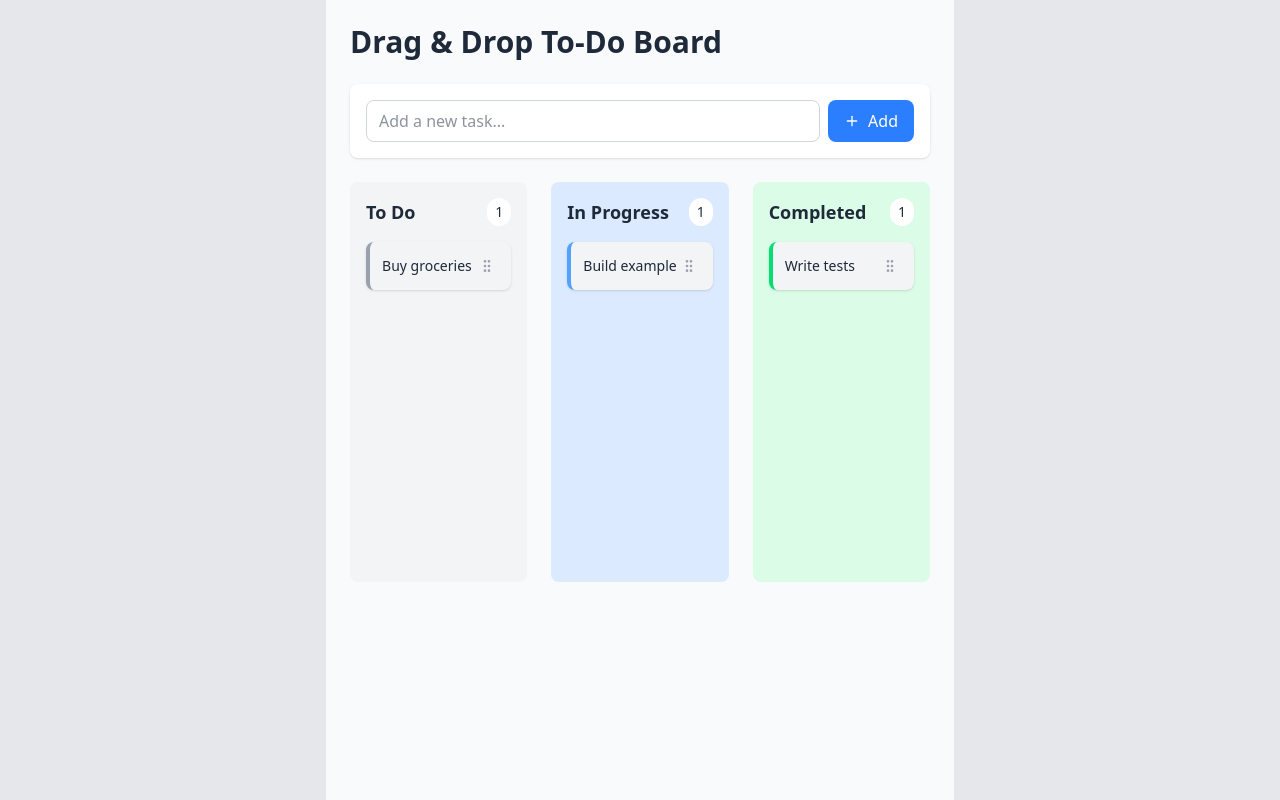
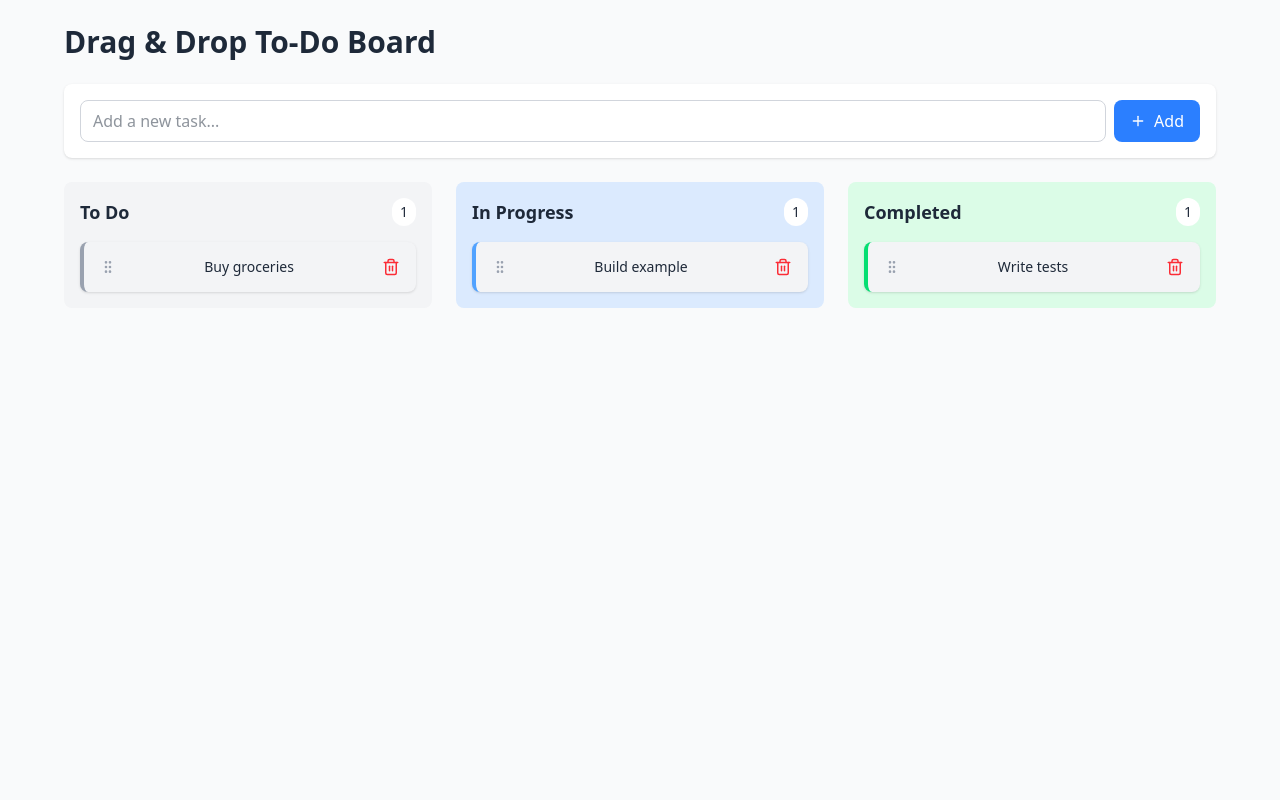
Before and after one commit to Prefna-Vagheni/Drag-Drop-Board, a React (Vite) app: page / in a window 1280 px wide. Built offline with nearby package versions, Linux system fonts and the light colour scheme.

Commit message:
Update: components

```diff
--- a/src/ui/AppLayout.jsx
+++ b/src/ui/AppLayout.jsx
@@ -6,7 +6,7 @@ import Column from './Column';
 
 function AppLayout() {
   return (
-    <div className="w-full h-screen flex flex-col justify-center items-center text-gray-800 bg-gray-200">
+    <div className="w-full h-screen text-gray-800 bg-gray-200">
       {/* <Header /> */}
       {/* <TestDraDroppaleContainer /> */}
       <Column />
--- a/src/ui/Column.jsx
+++ b/src/ui/Column.jsx
@@ -1,4 +1,3 @@
-// DragDropTodoApp.jsx
 import { useEffect, useState } from 'react';
 import {
   DndContext,
@@ -9,14 +8,8 @@ import {
   useSensor,
   useSensors,
 } from '@dnd-kit/core';
-import {
-  SortableContext,
-  arrayMove,
-  sortableKeyboardCoordinates,
-} from '@dnd-kit/sortable';
-import { CSS } from '@dnd-kit/utilities';
-import { Plus, GripVertical } from 'lucide-react'; // swap if you use different icon lib
-import SortableItem from './SortableItem';
+import { arrayMove, sortableKeyboardCoordinates } from '@dnd-kit/sortable';
+import { Plus, GripVertical } from 'lucide-react';
 import DroppableColumn from './DroppableColumn';
 
 const columns = [
@@ -185,6 +178,11 @@ export default function DragDropTodoApp() {
     if (e.key === 'Enter') addTask();
   };
 
+  const handleDelete = (id) => {
+    console.log('clicked');
+    setTasks((prev) => prev.filter((task) => task.id !== id));
+  };
+
   return (
     <div className="p-6 bg-gray-50 min-h-screen">
       <div className="max-w-6xl mx-auto">
@@ -228,6 +226,7 @@ export default function DragDropTodoApp() {
                 bgColor={col.bg}
                 text={col.text}
                 tasks={getTasksByStatus(col.id)}
+                onDelete={handleDelete}
               />
             ))}
           </div>
@@ -249,77 +248,3 @@ export default function DragDropTodoApp() {
     </div>
   );
 }
-
-/* ---------- DroppableColumn ---------- */
-/* Registers as droppable and uses SortableContext for reordering */
-// function DroppableColumn({ id, title, bg, text, tasks }) {
-//   // register column as droppable so DnD knows when we hover the column itself
-//   const { setNodeRef: setDroppableNodeRef } = useDroppable({ id });
-
-//   return (
-//     <div
-//       ref={setDroppableNodeRef}
-//       className={`p-4 rounded-lg shadow-sm ${bg} min-h-[400px]`}
-//     >
-//       <h2 className={`font-semibold mb-4 ${text}`}>{title}</h2>
-
-//       <SortableContext
-//         items={tasks.map((t) => t.id)}
-//         strategy={verticalListSortingStrategy}
-//       >
-//         <div className="space-y-2">
-//           {tasks.map((task) => (
-//             <SortableItem key={task.id} id={task.id} title={task.title} />
-//           ))}
-//         </div>
-//       </SortableContext>
-//     </div>
-//   );
-// }
-
-/* ---------- SortableTask ---------- */
-/* Each task must use useSortable to be draggable/sortable */
-// function SortableTask({ id, title, status }) {
-//   const {
-//     attributes,
-//     listeners,
-//     setNodeRef,
-//     transform,
-//     transition,
-//     isDragging,
-//   } = useSortable({ id });
-//   const style = {
-//     transform: CSS.Transform.toString(transform),
-//     transition,
-//     // a slight scale while dragging for better UX
-//     ...(isDragging ? { boxShadow: '0 6px 18px rgba(0,0,0,0.12)' } : {}),
-//   };
-
-//   const getStatusColor = (status) => {
-//     switch (status) {
-//       case 'todo':
-//         return 'border-l-gray-400';
-//       case 'inprogress':
-//         return 'border-l-blue-400';
-//       case 'completed':
-//         return 'border-l-green-400';
-//       default:
-//         return 'border-l-gray-400';
-//     }
-//   };
-
-//   return (
-//     <div
-//       ref={setNodeRef}
-//       style={style}
-//       {...attributes}
-//       {...listeners}
-//       className={`bg-white p-3 rounded-lg shadow flex justify-between items-center cursor-grab ${getStatusColor(
-//         status
-//       )}`}
-//     >
-//       <span className="text-sm">{title}</span>
-//       <GripVertical size={14} className="text-gray-400" />
-//     </div>
-//   );
-// }
--- a/src/ui/DroppableColumn.jsx
+++ b/src/ui/DroppableColumn.jsx
@@ -11,12 +11,14 @@ export default function DroppableColumn({
   bgColor,
   textColor,
   id,
+  onDelete,
 }) {
   const { setNodeRef: setDroppableNodeRef } = useDroppable({ id });
+
   return (
     <div
       ref={setDroppableNodeRef}
-      className={`${bgColor} p-4 rounded-lg min-h-[400px]`}
+      className={`${bgColor} p-4 rounded-lg min-h-[100px] overflow-y-scroll`}
     >
       <div className="flex items-center justify-between mb-4">
         <h2 className={`font-semibold text-lg ${textColor}`}>{title}</h2>
@@ -37,11 +39,12 @@ export default function DroppableColumn({
               id={task.id}
               title={task.title}
               status={task.status}
+              onDelete={onDelete}
             />
           ))}
           {tasks.length === 0 && (
             <div className="text-gray-500 text-center py-8 text-sm">
-              Drop tasks here
+              No tasks yet. Drop a new one here
             </div>
           )}
         </div>
--- a/src/ui/SortableItem.jsx
+++ b/src/ui/SortableItem.jsx
@@ -1,8 +1,8 @@
 import { useSortable } from '@dnd-kit/sortable';
 import { CSS } from '@dnd-kit/utilities';
-import { GripVertical } from 'lucide-react';
+import { GripVertical, Trash2 } from 'lucide-react';
 
-export default function SortableItem({ id, title, status }) {
+export default function SortableItem({ id, title, status, onDelete }) {
   const {
     attributes,
     listeners,
@@ -15,7 +15,8 @@ export default function SortableItem({ id, title, status }) {
   const style = {
     transform: CSS.Transform.toString(transform),
     transition,
-    ...(isDragging ? { boxShadow: '0 6px 18px rgba(0,0,0,0.12)' } : {}),
+    // ...(isDragging ? { boxShadow: '0 6px 18px rgba(0,0,0,0.12)' } : {}),
+    opacity: isDragging ? 0.5 : 1,
   };
 
   const getStatusColor = (status) => {
@@ -44,10 +45,19 @@ export default function SortableItem({ id, title, status }) {
       } hover:shadow-md transition-shadow cursor-grab active:cursor-grabbing`}
     >
       <div className="flex items-center justify-between">
-        <span className="text-sm font-medium text-gray-800">{title}</span>
         <div className="text-gray-400 hover:text-gray-600 p-1">
           <GripVertical size={16} />
         </div>
+        <span className="text-sm font-medium text-gray-800">{title}</span>
+        <button
+          onClick={(e) => {
+            e.stopPropagation();
+            onDelete?.(id);
+          }}
+          className="text-red-500 hover:text-red-700 transition-colors p-1"
+        >
+          <Trash2 size={18} />
+        </button>
       </div>
     </div>
   );
--- a/src/ui/TaskList.jsx
+++ b/src/ui/TaskList.jsx
@@ -1,24 +1,24 @@
-import { useContext } from 'react';
+// import { useContext } from 'react';
 import { TaskContext } from '../context/TasksContext';
 // import Task from ' ./Task';
 
 function TaskList() {
-  const { tasks, setTasks } = useContext(TaskContext);
+  //   const { tasks, setTasks } = useContext(TaskContext);
 
-  const toggleTask = (id) => {
-    setTasks((prev) =>
-      prev.map((task) =>
-        task.id === id ? { ...task, completed: !task.completed } : task
-      )
-    );
-  };
+  //   const toggleTask = (id) => {
+  //     setTasks((prev) =>
+  //       prev.map((task) =>
+  //         task.id === id ? { ...task, completed: !task.completed } : task
+  //       )
+  //     );
+  //   };
 
-  const deleteTask = (id) => {
-    setTasks((prev) => prev.filter((task) => task.id !== id));
-  };
+  //   const deleteTask = (id) => {
+  //     setTasks((prev) => prev.filter((task) => task.id !== id));
+  //   };
   return (
     <div className=" space-y-2">
-      {tasks.length === 0 && <p>No tasks yet</p>}
+      {/* {tasks.length === 0 && <p>No tasks yet</p>} */}
       {/* {tasks.map((task) => (
         <Task key={task.id}>
           <span
```
